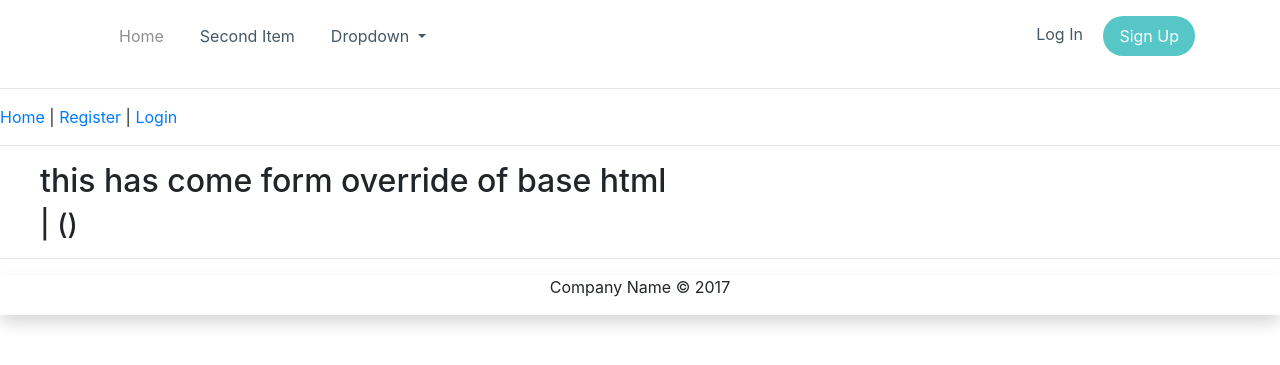
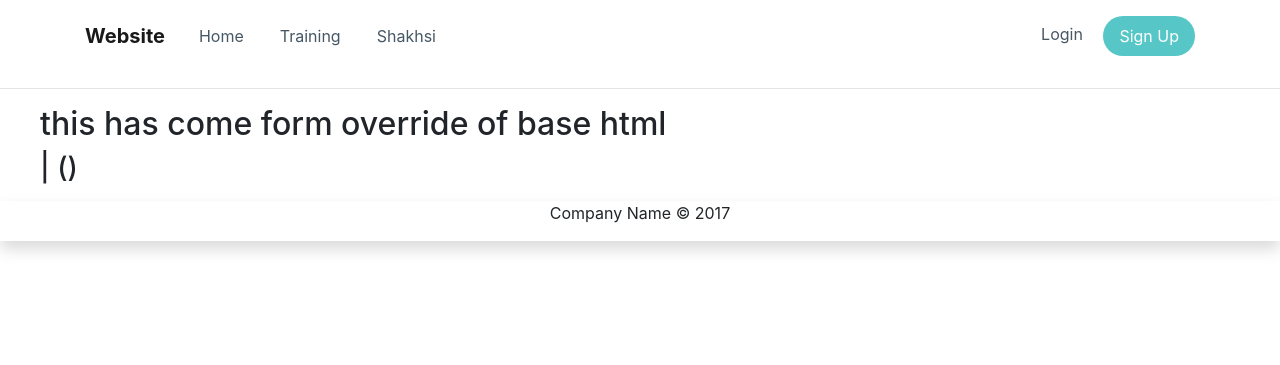
Before and after one commit to ekhoshnood/auto_what, a Django app: template personal/templates/personal/personal_home_screen.html in a window 1280 px wide. Shown: the top 365 px of the page. Run offline with Django 3.2, Linux system fonts and the light colour scheme; the template is opened without the code that fills it, so the values that code supplies are empty; parts of the project's set-up code (start-up, migrations or seed data) failed here and were passed over; some libraries are stand-ins or nearby versions.

Commit message:
personal model
account

registration form
login form

bootstrap

```diff
--- a/course_training/templates/cource_training/course_training_home_screen.html
+++ b/course_training/templates/cource_training/course_training_home_screen.html
@@ -12,5 +12,4 @@
         <p><b>{{ account }} | {{ account.username }}</b></p>
     {% endfor %}
 
-
 {% endblock body %}
--- a/course_training/urls.py
+++ b/course_training/urls.py
@@ -4,5 +4,5 @@
 
 
 urlpatterns = [
-    path('', course_training_page),
+    path('', course_training_page, name="training"),
 ]
--- a/course_training/views.py
+++ b/course_training/views.py
@@ -8,4 +8,4 @@
     accounts        = Account.objects.all()
     context['accounts'] = accounts
 
-    return render(request, "base.html", context)
+    return render(request, "cource_training/course_training_home_screen.html", context)
--- a/personal/urls.py
+++ b/personal/urls.py
@@ -4,5 +4,5 @@
 
 
 urlpatterns = [
-    path('', personal_page),
+    path('', personal_page, name="shakhsi"),
 ]
--- a/templates/snippets/footer.html
+++ b/templates/snippets/footer.html
@@ -1,4 +1,3 @@
-<hr>
 <div class="text-capitalize shadow d-inline-flex d-xl-flex flex-column flex-grow-1 flex-shrink-1 align-items-baseline align-content-end align-self-baseline mx-auto justify-content-xl-center align-items-xl-center footer-basic">
     <footer>
         <p class="copyright">Company Name © 2017</p>
--- a/templates/snippets/header.html
+++ b/templates/snippets/header.html
@@ -1,12 +1,7 @@
-
 <div>
     <nav class="navbar navbar-light navbar-expand-md navigation-clean-button">
         <div class="container">
-                <a class="navbar-brand" href="#">
-                    {% if request.user.is_authenticated %} <!-- if user is authenticated so it means that someone is already loged in -->
-                        <p>Hello, {{ request.user.username }} </p><!-- look through url file if there is any logout name to it -->
-                    {% endif %}
-                </a>
+            <a class="navbar-brand" href="#">Website</a>
             <button data-toggle="collapse" data-target="#navcol-1" class="navbar-toggler">
                 <span class="sr-only">Toggle navigation</span>
                 <span class="navbar-toggler-icon"></span>
@@ -14,36 +9,26 @@
             <div class="collapse navbar-collapse"
                 id="navcol-1">
                 <ul class="nav navbar-nav mr-auto">
-                        <li role="presentation" class="nav-item"><a class="nav-link active" href="#">Home</a></li>
-                        <li role="presentation" class="nav-item"><a class="nav-link" href="#">Second Item</a></li>
+                    <li role="presentation" class="nav-item"><a class="nav-link" href="{% url "home" %}">Home</a></li>
+                    <li role="presentation" class="nav-item"><a class="nav-link" href="{% url 'training' %}">Training</a></li>
+                    <li role="presentation" class="nav-item"><a class="nav-link" href="{% url 'shakhsi' %}">Shakhsi</a></li>
+                </ul>
+                <span class="navbar-text actions">
+                    {% if request.user.is_authenticated %}
                         <li class="dropdown nav-item">
-                            <a data-toggle="dropdown" aria-expanded="false" class="dropdown-toggle nav-link" href="#">Dropdown </a>
+                            <a class="btn btn-light action-button" role="button" data-toggle="dropdown" aria-expanded="false"
+                               class="dropdown-toggle nav-link" href="#">Hello, {{ request.user.username }}</a>
                             <div role="menu" class="dropdown-menu">
-                                <a role="presentation" class="dropdown-item" href="#">First Item</a>
-                                <a role="presentation" class="dropdown-item" href="#">Second Item</a>
-                                <a role="presentation" class="dropdown-item" href="#">Third Item</a>
+                                <a role="presentation" class="dropdown-item" href="{% url 'account' %}">Account</a>
+                                <a role="presentation" class="dropdown-item" href="{% url 'logout' %}">Logout</a>
                             </div>
                         </li>
-                    </ul>
-                    <span class="navbar-text actions">
-                    <a class="login" href="#">Log In</a>
-                    <a class="btn btn-light action-button" role="button" href="#">Sign Up</a>
+                    {% else %}
+                        <a class="login" href="{% url 'login' %}">Login</a>
+                        <a class="btn btn-light action-button" role="button" href="{% url 'register' %}">Sign Up</a>
+                    {% endif %}
                 </span>
             </div>
         </div>
     </nav>
 </div>
-<hr>
-
-
-{% if request.user.is_authenticated %} <!-- if user is authenticated so it means that someone is already loged in -->
-    <p><a href="{% url "home" %}">Home</a> |
-        <a href="{% url 'account' %}">Account</a>  |
-        <a href="{% url 'logout' %}">logout</a></p>
-{% else %} <!-- so if user is not authenticated -->
-    <p>
-        <a href="{% url "home" %}">Home</a> |
-        <a href="{% url 'register' %}">Register</a> |
-        <a href="{% url 'login' %}">Login</a>
-    </p>
-{% endif %}
```
Also changed, not shown: db.sqlite3. Lines whose indentation alone changed are shown as unchanged.
